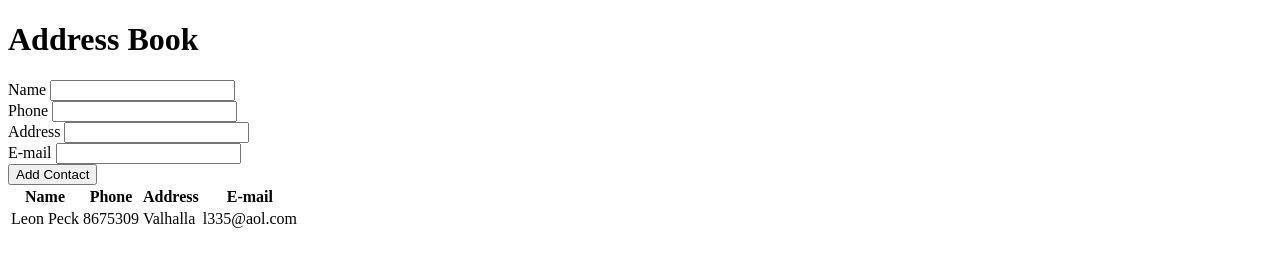
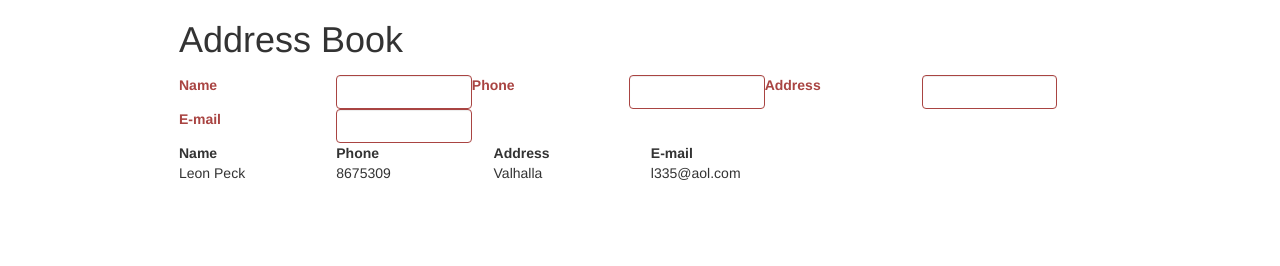
Before and after one commit to gwake1/addressbook, a website: page index.html in a window 1280 px wide. Drawn offline with Linux system fonts and the light colour scheme.

Commit message:
bourbon neat

```diff
--- a/index.html
+++ b/index.html
@@ -3,31 +3,34 @@
 <head>
   <meta charset="UTF-8">
   <title>Address Book</title>
+  <link rel="stylesheet" type="text/css" href="bower_components/bootstrap/dist/css/bootstrap-theme.css">
+  <link rel="stylesheet" type="text/css" href="bower_components/bootstrap/dist/css/bootstrap.css">
   <link rel="stylesheet" type="text/css" href="stylesheets/main.css">
+  <link rel="stylesheet" type="text/css" href="stylesheets/neat.css">
 </head>
 <body>
 
-  <div ng-controller="ContactsController as contactsCtrl">
+  <div class="container" ng-controller="ContactsController as contactsCtrl">
     <h1>Address Book</h1>
 
-    <form ng-submit="contactsCtrl.addNewContact(contact)">
-      <div>
-        <label for="name">Name</label>
-        <input type="text" id="name" ng-model="contactsCtrl.newContact.name" required>
+    <form name="contactForm" ng-submit="contactForm.$valid && contactsCtrl.addNewContact(contact)">
+      <div class="form-group" ng-class="{'has-error':!contactsCtrl.newContact.name}">
+        <label class="control-label" for="name">Name</label>
+        <input class="form-control" type="text" id="name" ng-model="contactsCtrl.newContact.name" required>
       </div>
-      <div>
-        <label for="phone">Phone</label>
-        <input type="number" id="phone" ng-model="contactsCtrl.newContact.phone">
+      <div class="form-group" ng-class="{'has-error':!contactsCtrl.newContact.name}">
+        <label class="control-label" for="phone">Phone</label>
+        <input class="form-control" type="number" id="phone" ng-model="contactsCtrl.newContact.phone">
       </div>
-      <div>
-        <label for="address">Address</label>
-        <input type="text" id="address" ng-model="contactsCtrl.newContact.address">
+      <div class="form-group" ng-class="{'has-error':!contactsCtrl.newContact.name}">
+        <label class="control-label" for="address">Address</label>
+        <input class="form-control" type="text" id="address" ng-model="contactsCtrl.newContact.address">
       </div>
-      <div>
-        <label for="email">E-mail</label>
-        <input type="text" id="email" ng-model="contactsCtrl.newContact.email">
+      <div class="form-group" ng-class="{'has-error':!contactsCtrl.newContact.name}">
+        <label class="control-label" for="email">E-mail</label>
+        <input class="form-control" type="text" id="email" ng-model="contactsCtrl.newContact.email">
       </div>
-      <input type="submit" value="Add Contact">
+      <input type="submit" value="Add Contact" ng-show="contactForm.$valid">
     </form>
 
     <table>
--- /dev/null
+++ b/stylesheets/neat.scss
@@ -0,0 +1,21 @@
+@import "bourbon/bourbon";
+@import "neat/neat";
+
+. {
+  @include outer-container;
+  label {
+    @include span-columns(2);
+  }
+  input {
+    @include span-columns(2);
+  }
+  table {
+    @include fill-parent();
+    th {
+      @include span-columns(2);
+    }
+    td {
+      @include span-columns(2);
+    }
+  }
+}
```
Also changed, not shown: stylesheets/neat.css (added), 1 other file.
